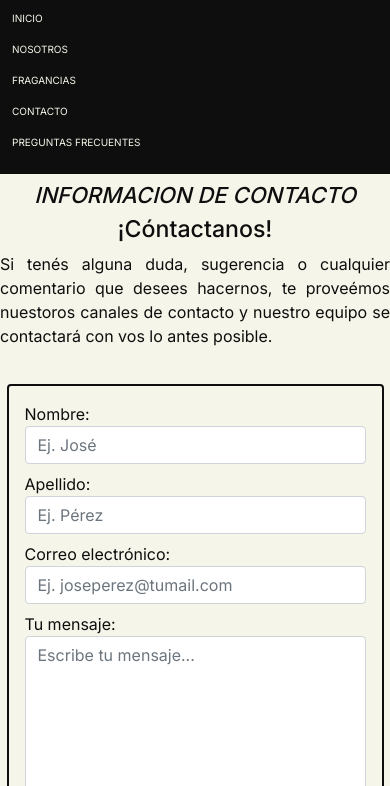
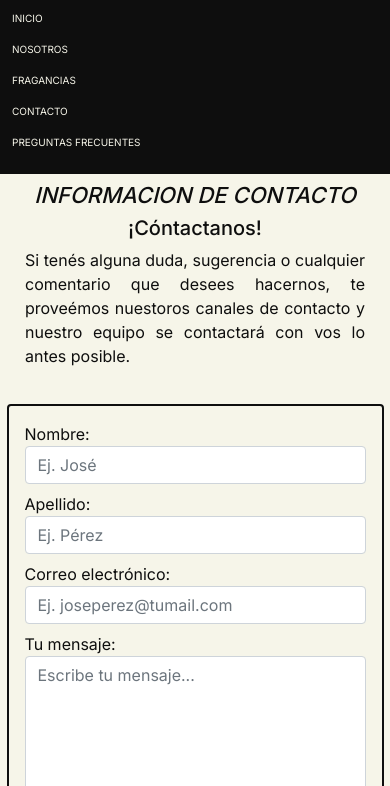
Before and after one commit to FrannOliva/BlueFragances, a plain HTML site: page pages/contacto.html in a window 390 px wide. Shown: the part 58-844 px from the top of the page. Drawn offline with nearby package versions, Linux system fonts and the light colour scheme; a web font is replaced by a local one.

Commit message:
PreEntrega2

```diff
--- a/css/style.css
+++ b/css/style.css
@@ -608,12 +608,42 @@ footer div ul li a:hover{
     }
 }
 
-/*!----MEDIA FRAGANCIAS----*/
+/*!----MEDIA CONTACTO----*/
+@media screen and (max-width:1420px){
+    .texto p{
+        width: 1000px;
+    }
+}
 
+@media screen and (max-width:1050px){
+    .texto p{
+        width: 900px;
+    }
+}
 
+@media screen and (max-width:960px){
+    .texto h3{
+        font-size: 20px;
+    }
+    .texto p{
+        width: 700px;
+    }
+}
 
-/*!----MEDIA CONTACTO----*/
+@media screen and (max-width:785px){
+    .texto p{
+        width: 550px;
+    }
+}
 
+@media screen and (max-width:585px){
+    .texto p{
+        width: 340px;
+    }
+}
 
 
 /*!----MEDIA PREGUNTAS FRECUENTES----*/
+
+
+/*!----MEDIA FRAGANCIAS----*/
--- a/pages/contacto.html
+++ b/pages/contacto.html
@@ -54,7 +54,7 @@
                 canales de contacto y nuestro equipo se contactará con vos lo antes posible. </p>
         </section>
         <section class="formularioContacto d-flex justify-content-center">
-            <div class="card col-sm-6 p-3">
+            <div class="card col-xxl-10 col-lg-8 col-md-8 col-sm-8 p-3">
                 <div class="mb-2">
                     <form action="">
                         <div class="mb-2">
```
